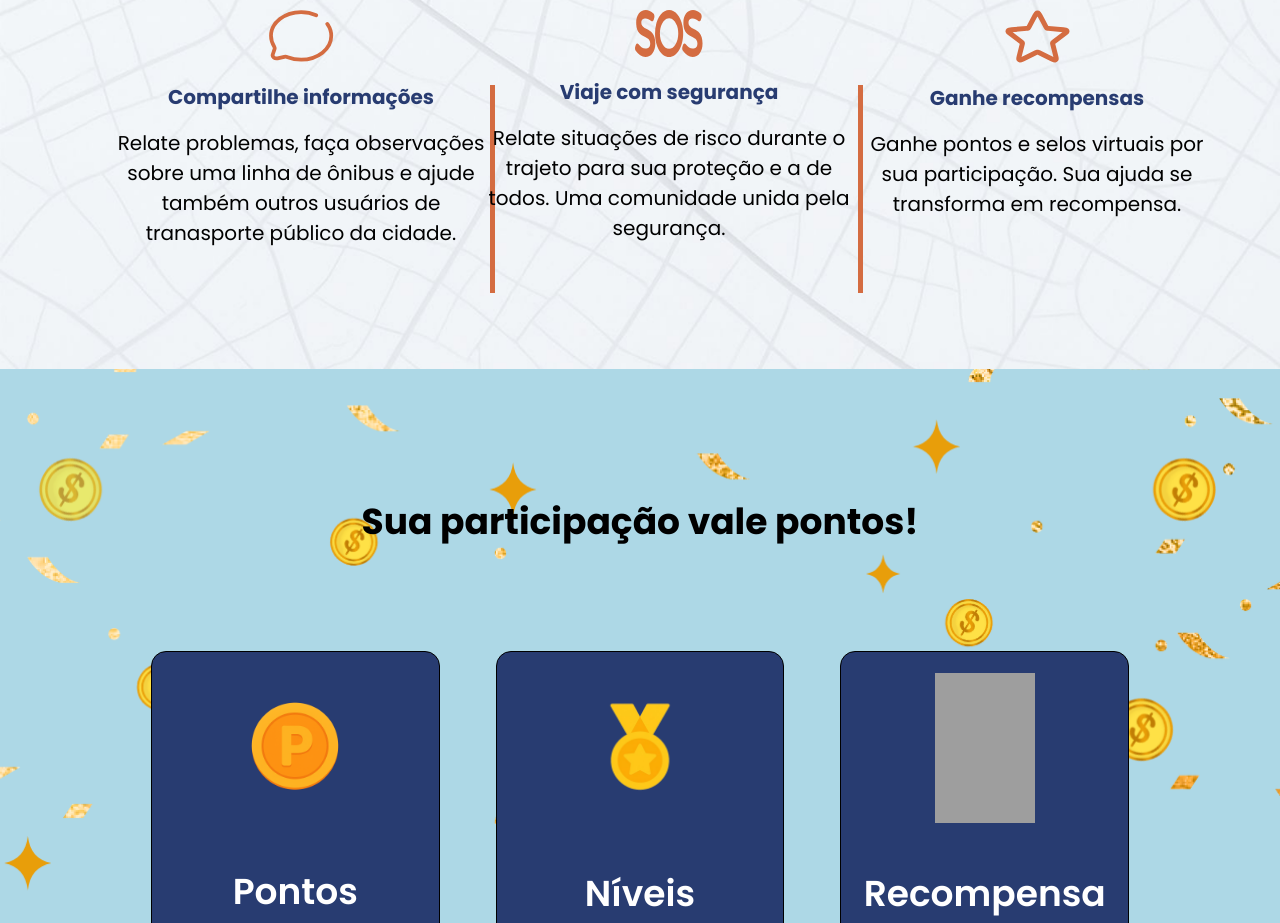
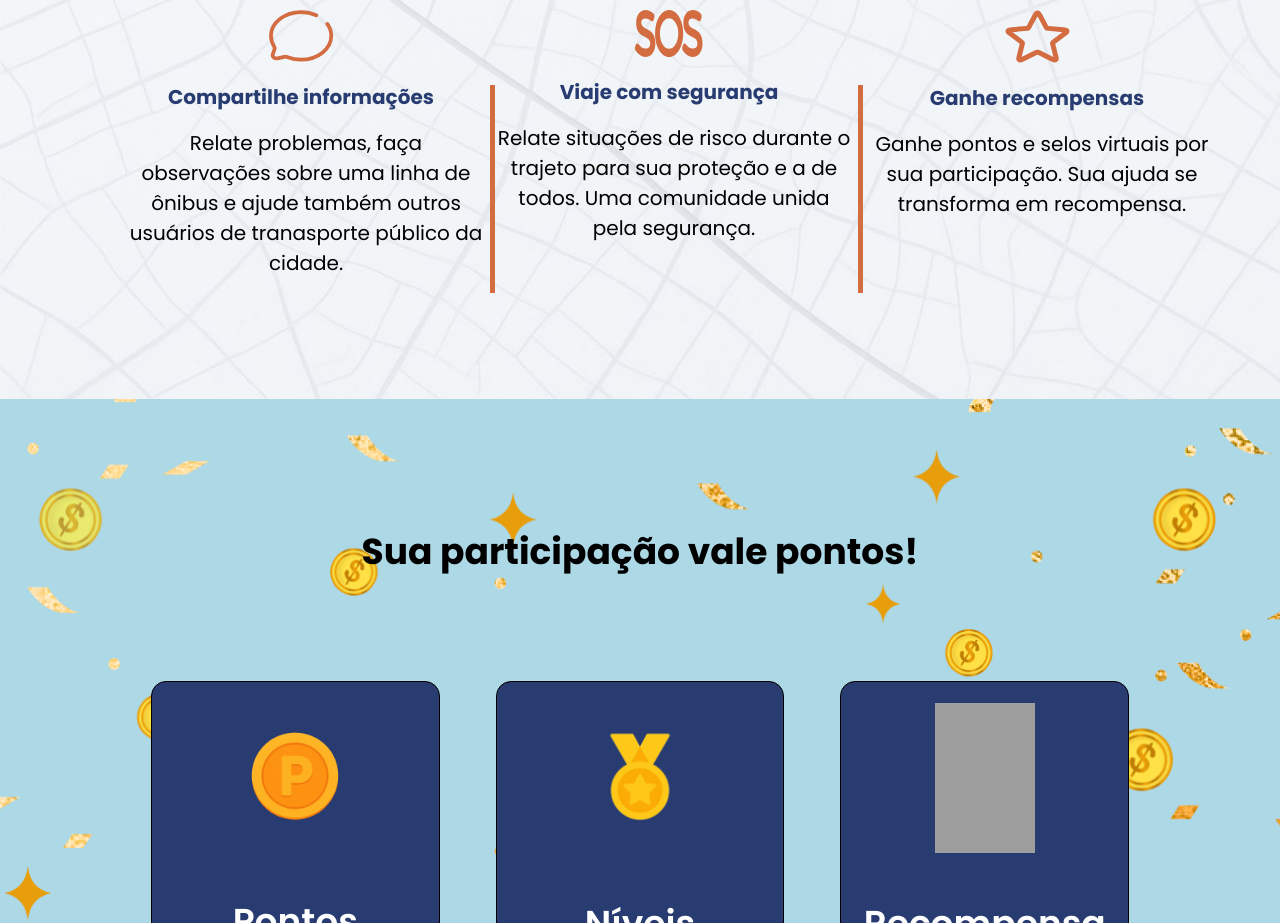
Before and after one commit to Pontuo2025/Pontuo, a plain HTML site: page index.html in a window 1280 px wide. Shown: the part 1500-2423 px from the top of the page. Drawn offline with Linux system fonts and the light colour scheme; grey boxes are pictures that could not be loaded.

Commit message:
update layout .secondCenterContentArea

```diff
--- a/src/assets/css/layout/midArea.css
+++ b/src/assets/css/layout/midArea.css
@@ -63,6 +63,7 @@ main {
   justify-content: center;
   max-width: 135.2rem;
   min-height: 15rem;
+
 }
 
 .titleFirstCenterContentArea {
@@ -88,42 +89,6 @@ main {
   /* line-height: 100%; */
   color: #000000;
 }
-
-/* .firstCenterContentArea {
-  display: flex;
-  align-items: center;
-  justify-content: space-between;
-
-  width: 100%;
-  padding-top: 7.7rem;
-} */
-
-
-
-/* .firstCenterContentArea p:nth-child(1) {
-  font-family: "Poppins", sans-serif;
-  font-style: normal;
-  font-weight: 700;
-  font-size: 3.6rem;
-  text-align: center;
-
-  color: var(--color-blue-dark);
-
-  width: fit-content;
-  padding-top: 8.8rem;
-  padding-left: 5.6rem;
-}
-
-.firstCenterContentArea p:nth-child(2) {
-  font-family: "Poppins", sans-serif;
-  font-style: normal;
-  font-weight: 500;
-  font-size: 2rem;
-
-  color: var(--color-black);
-
-  width: 67.3rem;
-} */
 
 .subTitle {
   font-family: "Poppins", sans-serif;
@@ -177,6 +142,7 @@ main {
   text-align: center;
   color: var(--color-black);
   width: 36.8rem;
+  padding-left: 1rem;
 }
 
 .secondCenterContentArea ul li:nth-child(1) {
```
